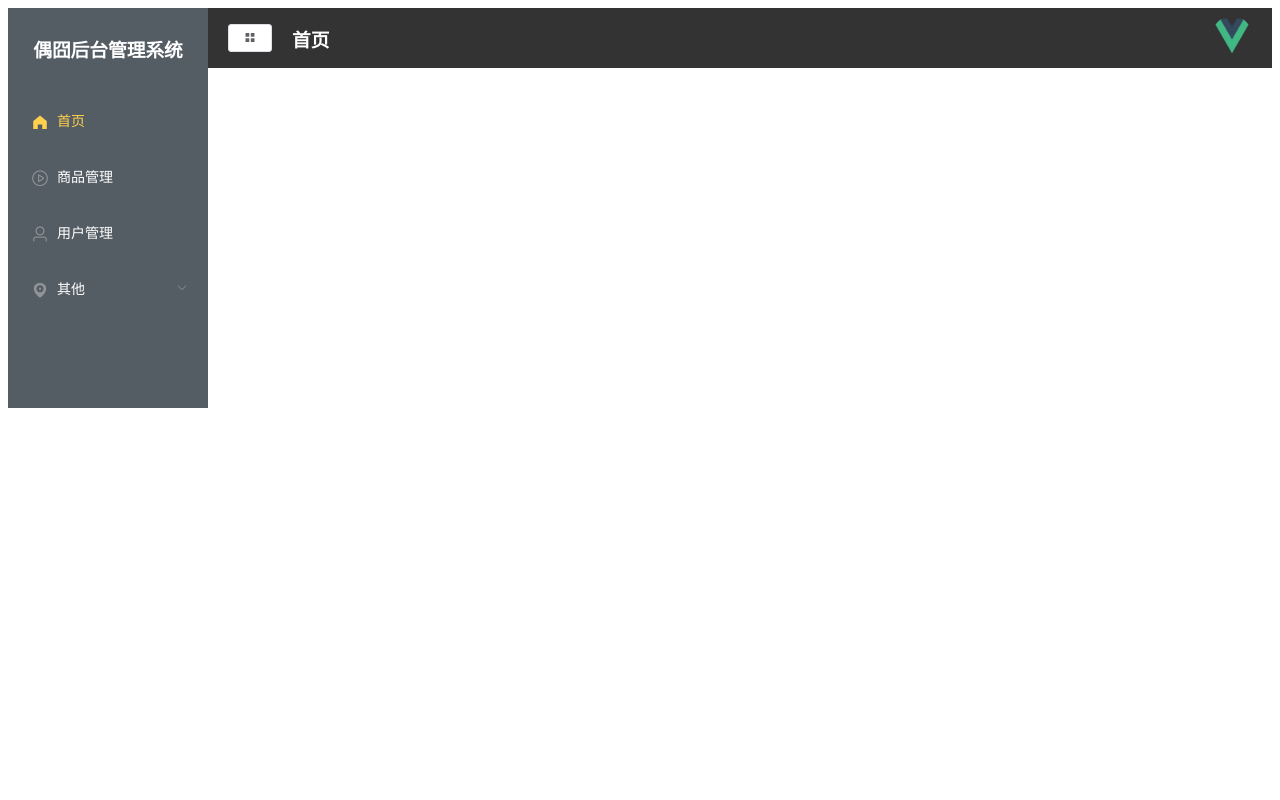
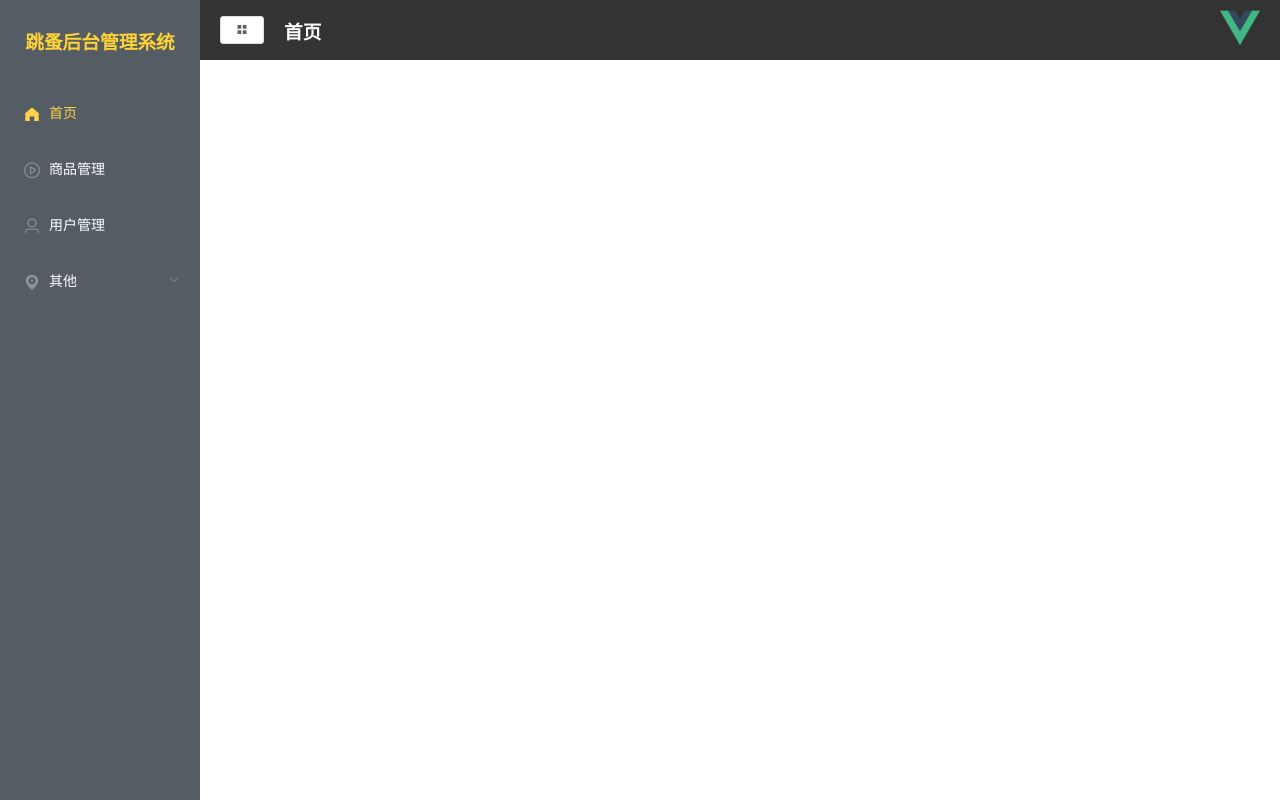
Before and after one commit to flea-wu/tiaozao_mange, a Vue app: page / in a window 1280 px wide. Built offline with nearby package versions, Linux system fonts and the light colour scheme.

Commit message:
项目初始化

```diff
--- a/src/components/CommonAside.vue
+++ b/src/components/CommonAside.vue
@@ -9,8 +9,8 @@
             active-text-color="#ffd04b"
     >
         <!--是否水平折叠收起菜单 会影响这里字段的显示 -->
-        <h3 v-show="isCollapse">偶囧</h3>
-        <h3 v-show="!isCollapse">偶囧后台管理系统</h3>
+        <h3 v-show="isCollapse">跳蚤</h3>
+        <h3 v-show="!isCollapse">跳蚤后台管理系统</h3>
         <el-menu-item :index="item.path" v-for="item in noChildren" :key="item.path"
                       @click="clickMenu(item)">
             <i :class="'el-icon-' + item.icon"/>
@@ -99,6 +99,7 @@ export default {
   methods: {
     // 跳转路由 根据名称跳转
     clickMenu(item) {
+      console.log(item);
       this.$router.push({ name: item.name });
     },
   },
@@ -110,13 +111,13 @@ export default {
         height: 100%;
         border: none;
         h3 {
-            color: #ffffff;
+            color: #ffd336;
             text-align: center;
             line-height: 48px;
         }
     }
     .el-menu-vertical-demo:not(.el-menu--collapse) {
         width: 200px;
-        min-height: 400px;
+        min-height: 800px;
     }
 </style>
--- a/src/components/CommonHeader.vue
+++ b/src/components/CommonHeader.vue
@@ -54,7 +54,7 @@ export default {
         .user {
             width: 40px;
             height: 40px;
-            border-radius: 50%;
+            border-radius: 0%;
         }
     }
 </style>
--- a/src/main.js
+++ b/src/main.js
@@ -13,6 +13,8 @@ import http from './api/config'; // axios
 // eslint-disable-next-line import/order
 import ElementUI from 'element-ui';
 
+import './style/main.css';
+
 Vue.use(ElementUI);
 Vue.prototype.$http = http;
 
--- /dev/null
+++ b/src/style/main.css
@@ -0,0 +1,3 @@
+body {
+    margin: 0;
+}
```
Also changed, not shown: src/router/modules/nav-test.js (deleted, +0 -54 lines).
